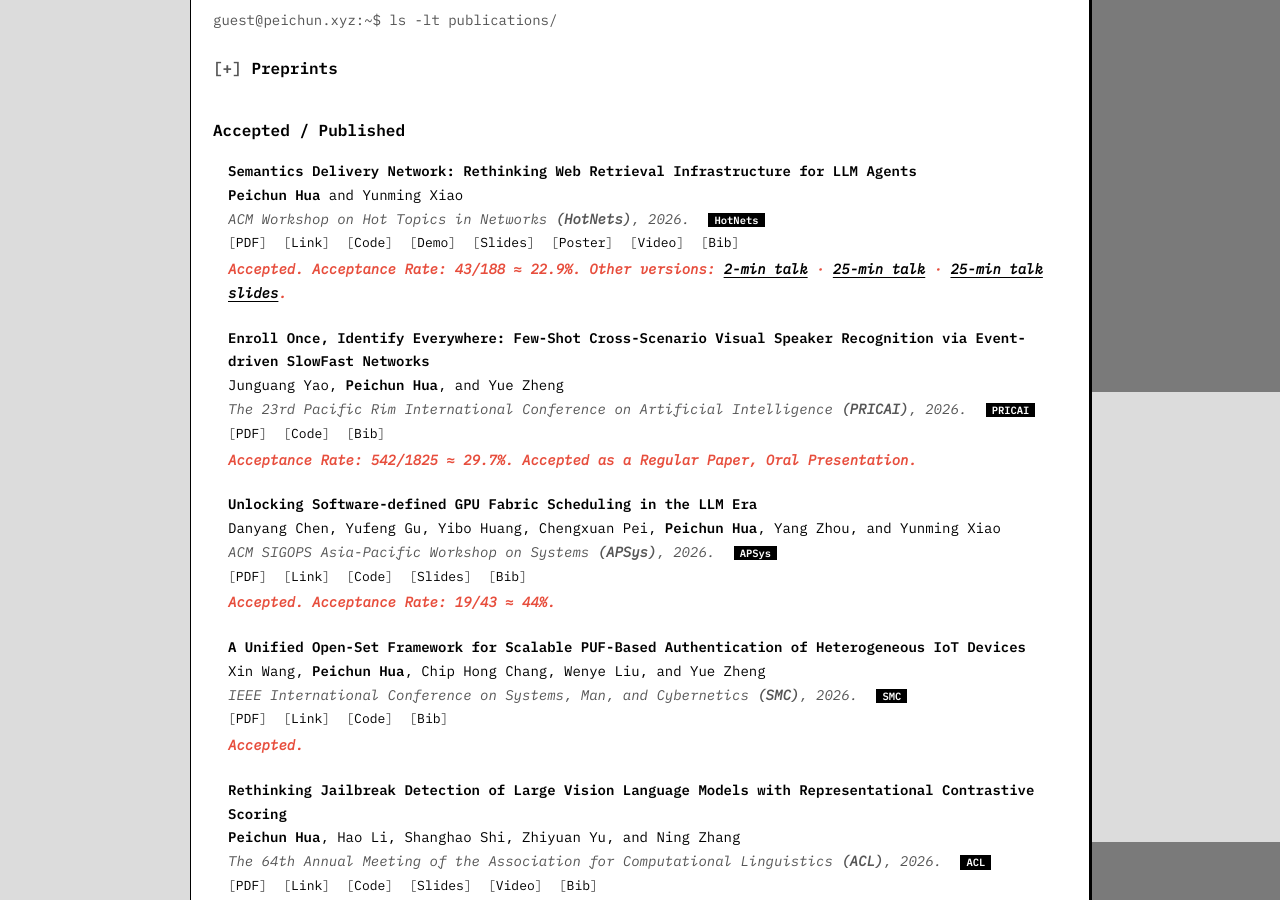
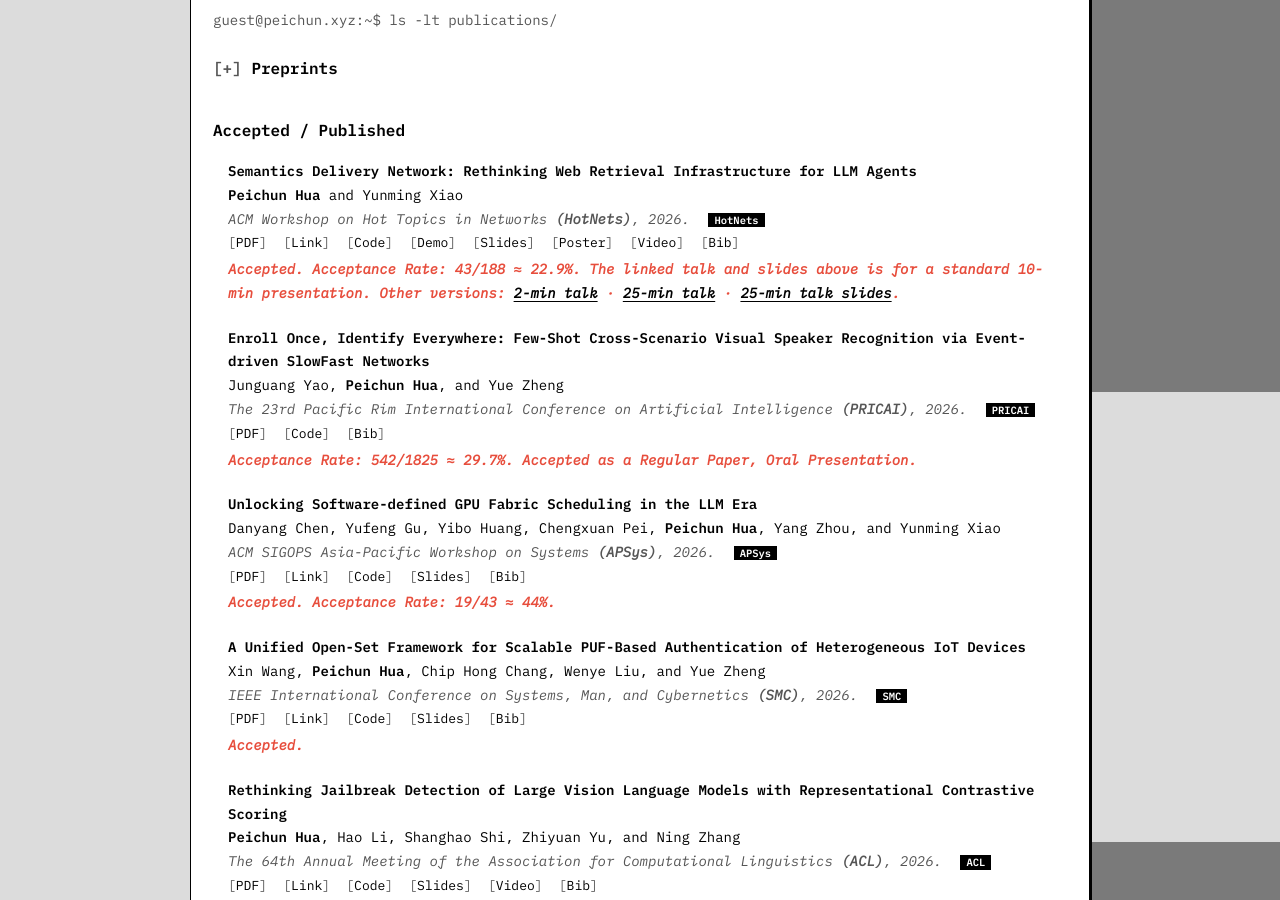
Before and after one commit to sarendis56/sarendis56.github.io, a Jekyll site: the page built from index.md, in a window 1280 px wide and 900 px high, scrolled down 958 px. Built offline with Jekyll 4.4.1, drawn with Linux system fonts in a browser that asks for light colours; a style sheet for code colours, icons or effects is not loaded.

Commit message:
Update SMC Slides

```diff
--- a/_data/publications.yml
+++ b/_data/publications.yml
@@ -148,7 +148,7 @@ main:
         series={HotNets '26}
       }
     notes: |
-      Accepted. Acceptance Rate: 43/188 ≈ 22.9%. Other versions: <a href="https://djapg7v42ea9q.cloudfront.net/short-video/hotnets26-paper46.mp4" target="_blank">2-min talk</a> · <a href="https://djapg7v42ea9q.cloudfront.net/artifact/paper46/talk.mp4" target="_blank">25-min talk</a> · <a href="https://conferences.sigcomm.org/hotnets/2026/artifact/paper46/slides.pdf" target="_blank">25-min talk slides</a>.
+      Accepted. Acceptance Rate: 43/188 ≈ 22.9%. The linked talk and slides above is for a standard 10-min presentation. Other versions: <a href="https://djapg7v42ea9q.cloudfront.net/short-video/hotnets26-paper46.mp4" target="_blank">2-min talk</a> · <a href="https://djapg7v42ea9q.cloudfront.net/artifact/paper46/talk.mp4" target="_blank">25-min talk</a> · <a href="https://conferences.sigcomm.org/hotnets/2026/artifact/paper46/slides.pdf" target="_blank">25-min talk slides</a>.
 
   - title: "Matryoshka Hash Representations for Model-Aware Compact Semantic Retrieval"
     id: matryoshka-hash-representations
@@ -302,6 +302,7 @@ main:
     conference: IEEE International Conference on Systems, Man, and Cybernetics <strong>(SMC)</strong>, 2026.
     link: https://arxiv.org/abs/2605.07340
     pdf: assets/docs/arxiv-2605.07340.pdf
+    slides: assets/docs/SMC_Slides.pdf
     code: https://github.com/WANGXinuuu1/Open-Set-PUF-Authentication-for-Heterogeneous-IoT-Devices
     bibtex: |
       @inproceedings{wang2026openpuf,
```
Also changed, not shown: 1 other file.
